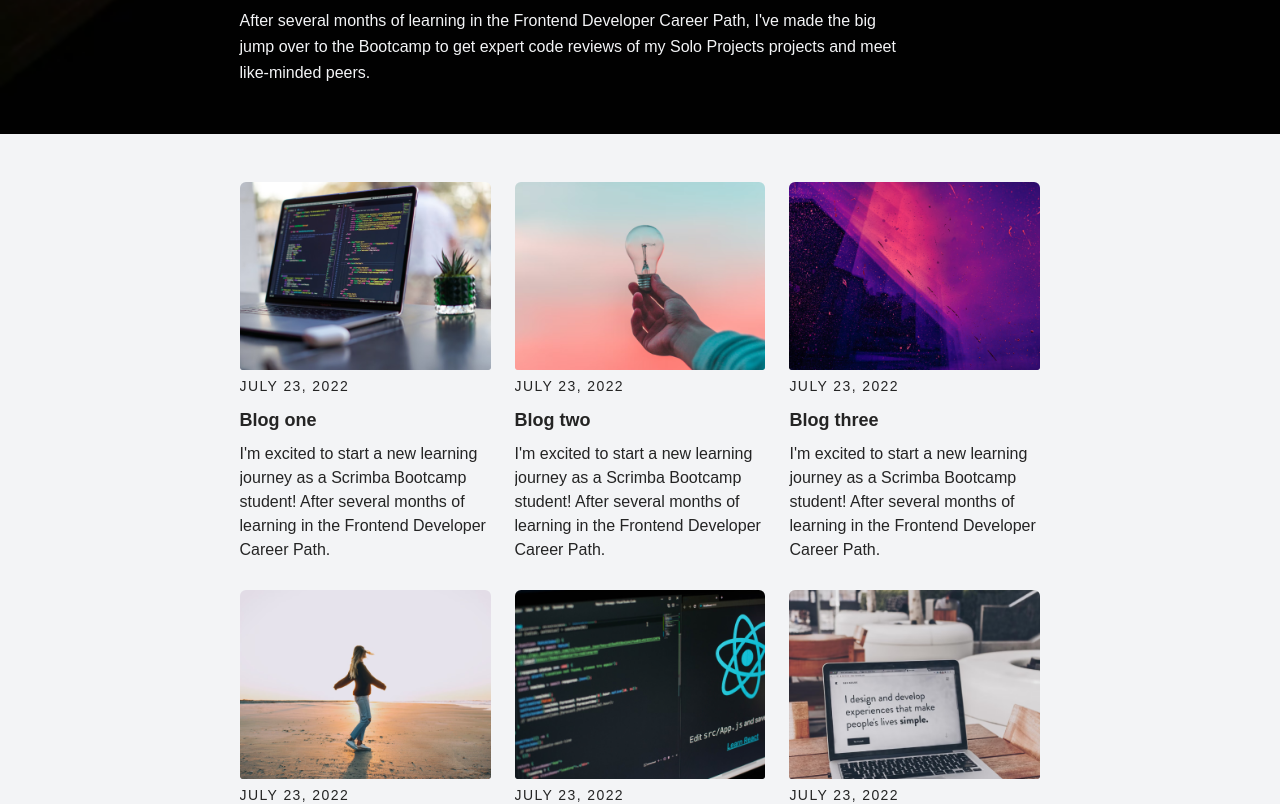
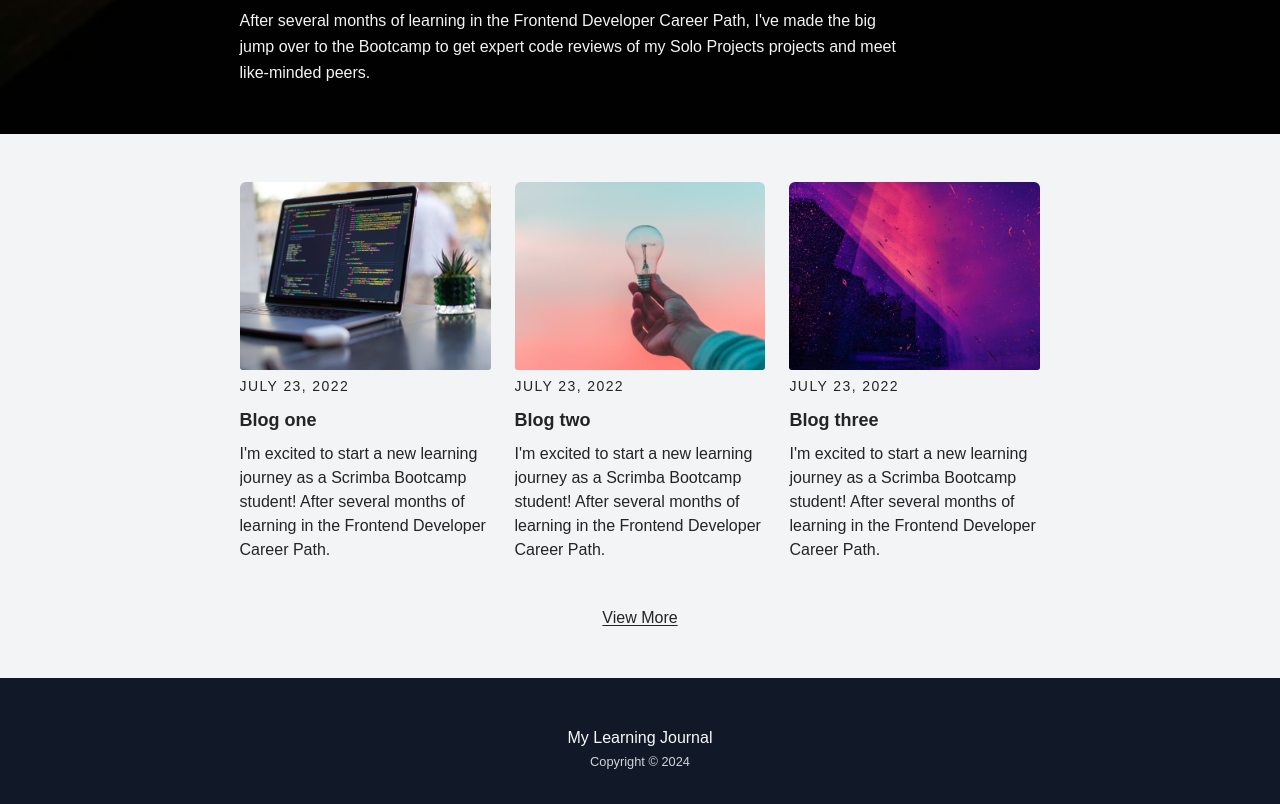
Before and after one commit to Abuu998/my-learning-journal, a React (Vite) app: page / in a window 1280 px wide. Shown: the part 722-1526 px from the top of the page. Built offline with nearby package versions, Linux system fonts and the light colour scheme.

Commit message:
feature: Added pagination to BlogsGrid

```diff
--- a/src/components/home/sections/CardsGrid.tsx
+++ b/src/components/home/sections/CardsGrid.tsx
@@ -1,9 +1,16 @@
 import { blogs } from "../../../lib"
 import BlogCard from "../../shared/BlogCard.tsx";
+import {useState} from "react";
+import Button from "../../shared/Button.tsx";
 
 type Image = {
 	mobile: string,
 	desktop: string
+}
+
+type CardsGridProps = {
+	paginate: boolean
+	shownBlogsNumber: number
 }
 
 export type BlogType = {
@@ -13,17 +20,41 @@ export type BlogType = {
 	date: string
 }
 
-function CardsGrid() {
+function CardsGrid({ paginate = true, shownBlogsNumber = 3 }: CardsGridProps) {
+	const [shownBlogs, setShownBlogs] = useState<number>(shownBlogsNumber)
 
-	const blogCards = blogs.map((blog: BlogType) => (
+	const handlePagination = (): void => {
+		if(!(shownBlogs >= blogs.length)) {
+			setShownBlogs(prev => prev + 3)
+		} else {
+			return
+		}
+	}
+
+	const blogsToShow: BlogType[] = paginate ? blogs.slice(0, shownBlogs) : blogs
+
+	const blogCards = blogsToShow.map((blog: BlogType) => (
 		<BlogCard key={`${blog.title}-blog-post`} blog={blog} />
 	))
 
 	return (
 		<section
-			className="py-6 sm:py-8 md:py-12 grid grid-cols-[repeat(auto-fit,_minmax(min(28ch,_100%),_1fr))] gap-6"
+			className="py-6 sm:py-8 md:py-12 grid justify-items-center gap-10"
 		>
-			{blogCards}
+			<div className="grid grid-cols-[repeat(auto-fit,_minmax(min(28ch,_100%),_1fr))] gap-6">
+				{blogCards}
+			</div>
+
+			{
+				(paginate && blogs.length > shownBlogs) && (
+					<Button
+						className="underline underline-offset-2 hover:text-slate-600"
+						onClick={handlePagination}
+					>
+						View More
+					</Button>
+				)
+			}
 		</section>
 	)
 }
--- /dev/null
+++ b/src/components/shared/Button.tsx
@@ -0,0 +1,16 @@
+import React from 'react'
+
+type ButtonProps = React.ComponentPropsWithoutRef<'button'>
+
+function Button({ className, children, ...props }: ButtonProps): React.ReactNode {
+    return (
+        <button
+            className={`${className}`}
+            {...props}
+        >
+            {children}
+        </button>
+    )
+}
+
+export default Button
```
